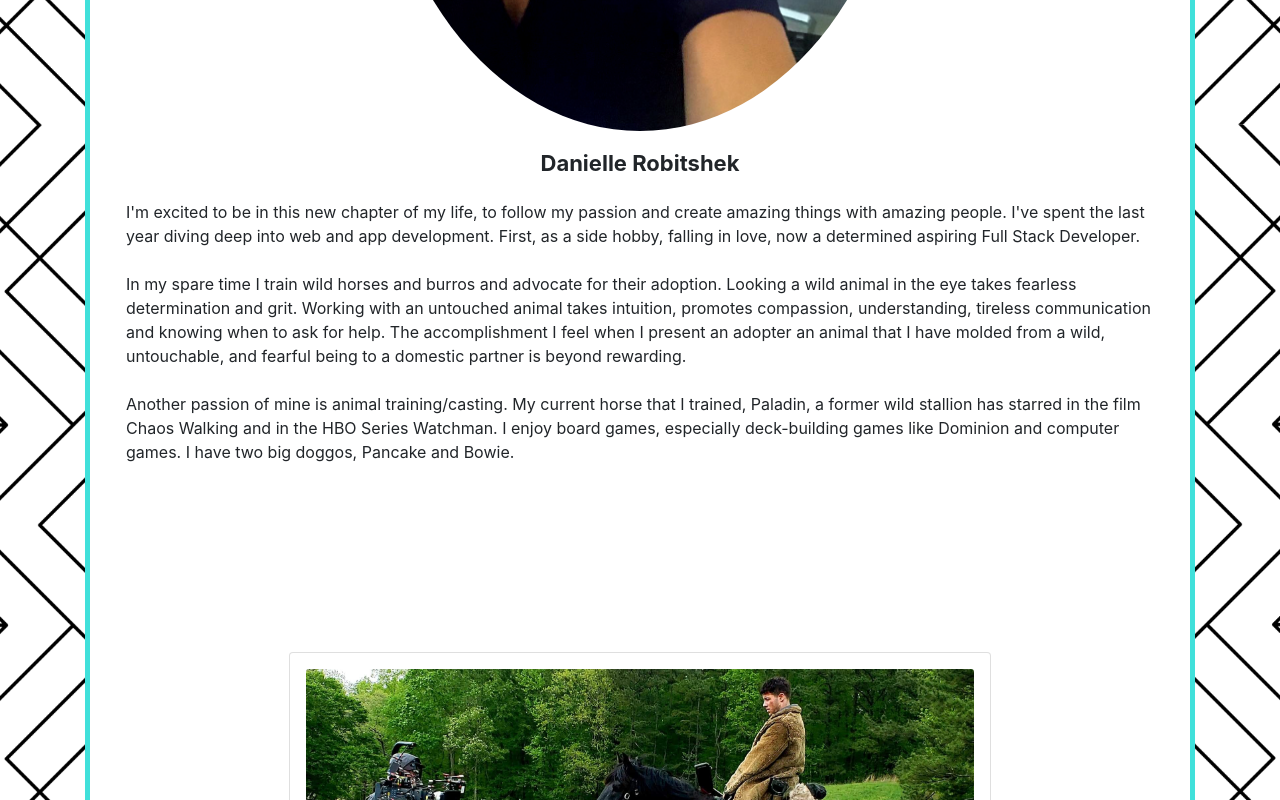
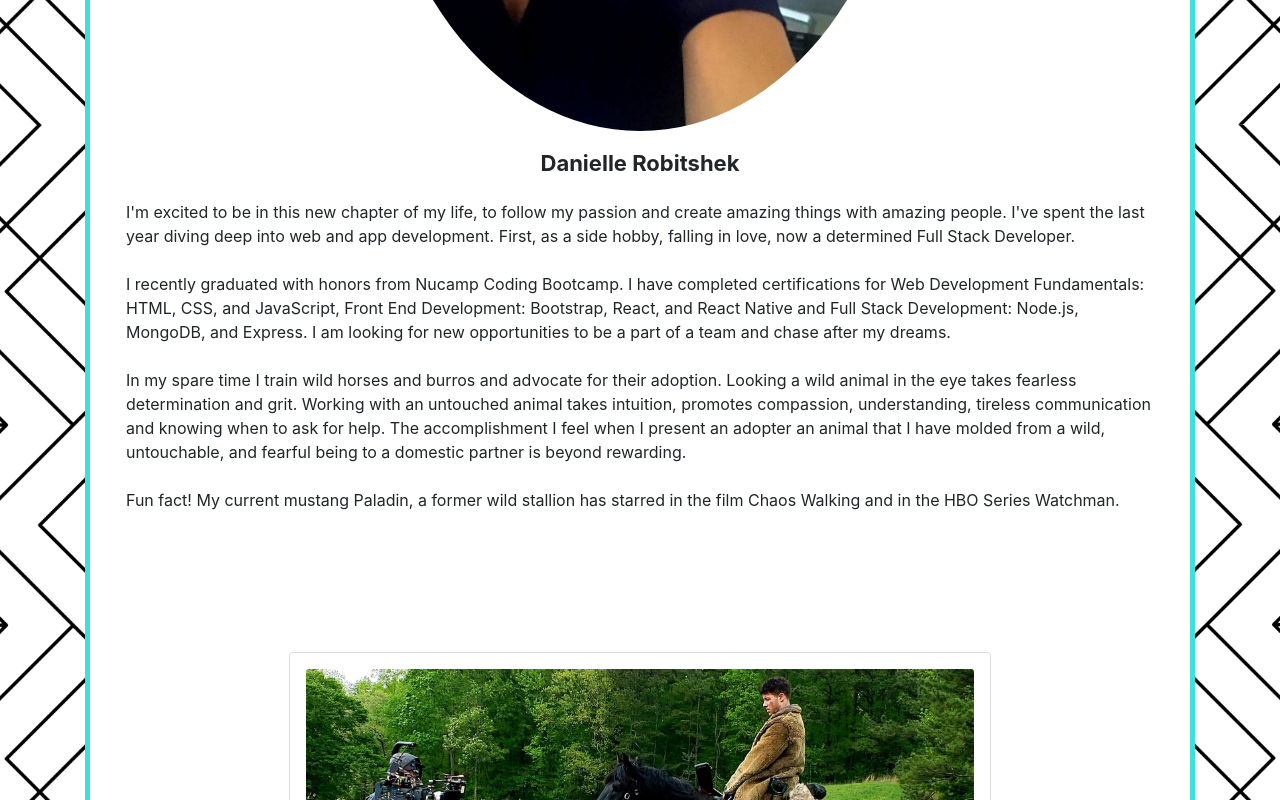
Before and after one commit to drobi710/portfolio, a React (Create React App) app: page /about in a window 1280 px wide. Shown: the part 675-1475 px from the top of the page. Built offline with nearby package versions, Linux system fonts and the light colour scheme.

Commit message:
update works css and about me text

```diff
--- a/src/components/AboutComponent.js
+++ b/src/components/AboutComponent.js
@@ -35,8 +35,15 @@ function About(props) {
                 I'm excited to be in this new chapter of my life, to follow my
                 passion and create amazing things with amazing people. I've
                 spent the last year diving deep into web and app development.
-                First, as a side hobby, falling in love, now a determined
-                aspiring Full Stack Developer.
+                First, as a side hobby, falling in love, now a determined Full
+                Stack Developer.
+                <br />
+                <br />
+                I recently graduated with honors from Nucamp Coding Bootcamp.
+                I have completed certifications for Web Development Fundamentals:
+                HTML, CSS, and JavaScript, Front End Development: Bootstrap,
+                React, and React Native and Full Stack Development: Node.js,
+                MongoDB, and Express. I am looking for new opportunities to be a part of a team and chase after my dreams.
                 <br />
                 <br />
                 In my spare time I train wild horses and burros and advocate for
@@ -49,12 +56,9 @@ function About(props) {
                 domestic partner is beyond rewarding.
                 <br />
                 <br />
-                Another passion of mine is animal training/casting. My current
-                horse that I trained, Paladin, a former wild stallion has
+                Fun fact! My current mustang Paladin, a former wild stallion has
                 starred in the film Chaos Walking and in the HBO Series
-                Watchman. I enjoy board games, especially deck-building games
-                like Dominion and computer games. I have two big doggos, Pancake
-                and Bowie.
+                Watchman.
               </CardText>
             </CardBody>
             <Row className="justify-content-center">
@@ -68,7 +72,9 @@ function About(props) {
                     alt="picture of Danielle Robitshek and Nick Jonas on set "
                   />
                   <CardBody>
-                    <CardText className="">On the set of Chaos Walking with Paladin</CardText>
+                    <CardText className="">
+                      On the set of Chaos Walking with Paladin
+                    </CardText>
                   </CardBody>
                 </Card>
               </Col>
@@ -83,9 +89,7 @@ function About(props) {
                     alt="picture of Danielle Robitshek jumping a horse"
                   />
                   <CardBody>
-                    <CardText className="">
-                      Me and Fiona competing
-                    </CardText>
+                    <CardText className="">Me and Fiona competing</CardText>
                   </CardBody>
                 </Card>
               </Col>
--- a/src/components/WorksComponent.js
+++ b/src/components/WorksComponent.js
@@ -34,12 +34,12 @@ class Works extends Component {
               </CardText>
               <ButtonGroup id="socialnav" className="my-3">
                 <a href={project.git} rel="noopener noreferrer" target="_blank">
-                  <Button id="gitProjBtn" className="my-4 px-4">
+                  <Button id="gitProjBtn" className="my-4 px-2">
                     <i class="fa fa-github fa-lg px-5" />
                   </Button>
                 </a>
                 <a href={project.web} rel="noopener noreferrer" target="_blank">
-                  <Button id="webProjBtn" className="my-4 px-4">
+                  <Button id="webProjBtn" className="my-4 px-2">
                     <i class="fa fa-desktop fa-lg px-5" />
                   </Button>
                 </a>
```
